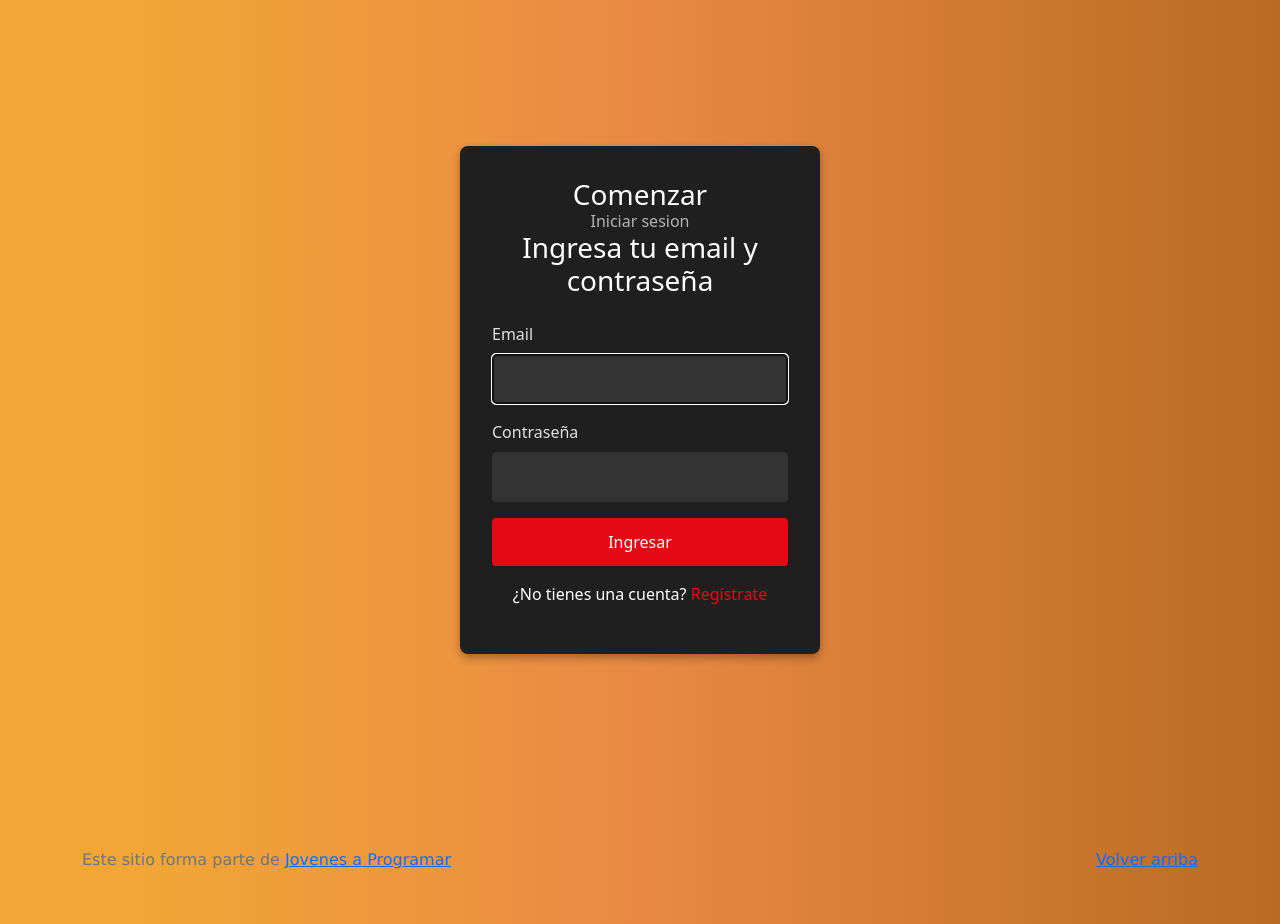
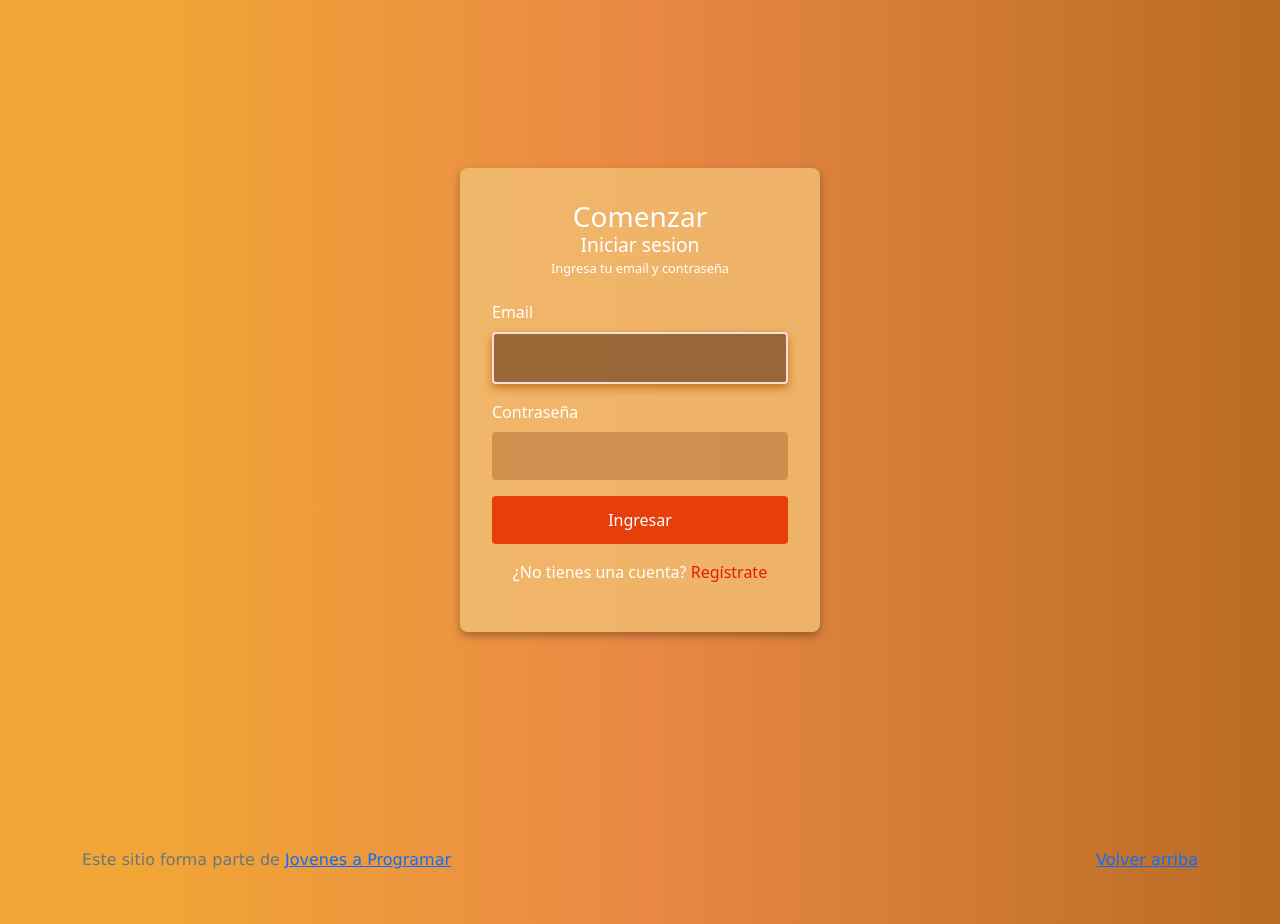
Before and after one commit to emiliars20/ProyectoFinal, a plain HTML site: page login.html in a window 1280 px wide. Drawn offline with Linux system fonts and the light colour scheme.

Commit message:
Cambios de color
Cambié el color de los formularios

```diff
--- a/css/styles.css
+++ b/css/styles.css
@@ -280,7 +280,7 @@ a.custom-card:hover {
 }
 
 .login-container {
-  background-color: #1f1f1f; /* Fondo del contenedor del formulario */
+  background-color: #f2bf73d0; /* Fondo del contenedor del formulario */
   padding: 2rem;
   border-radius: 8px;
   box-shadow: 0 4px 8px rgba(0, 0, 0, 0.3);
@@ -301,10 +301,17 @@ a.custom-card:hover {
 }
 
 .login-header h2 {
-  font-size: 1rem;
-  color: #b3b3b3; /* Color del subtítulo */
+  font-size: 1.2rem;
+  color: #fff; /* Color del subtítulo */
   margin: 0;
 }
+
+.login-container h3 {
+  font-size: 0.8rem;
+  color: #fff;
+  padding-top: 5px;
+}
+
 
 /* Form Styles */
 #logout {
@@ -324,22 +331,30 @@ form {
 
 label {
   margin-bottom: 0.5rem;
-  color: #e0e0e0; /* Color de las etiquetas */
+  color: #fff; /* Color de las etiquetas */
 }
 
 .login-input {
   font-size: 1rem;
-  border: 1px solid #333;
+  border: none;
   border-radius: 4px;
   padding: 0.75rem;
   margin-bottom: 1rem;
-  background-color: #333;
+  background-color: #8a3d1450;
   color: #fff;
 }
 
+.login-input:focus{
+  background-color: #3d19057e;
+  border: 2px solid #f8ded7;
+  box-shadow: 0 4px 8px rgba(197, 106, 21, 0.89);
+  outline: none;
+}
+
+
 .login-button {
   display: inline-block;
-  background-color: #e50914;
+  background-color: #e63f0c;
   color: #fff;
   border: none;
   border-radius: 4px;
@@ -352,7 +367,7 @@ label {
 }
 
 .login-button:hover {
-  background-color: #f40612;
+  background-color: #ff5420;
 }
 
 /* Footer Styles */
@@ -363,7 +378,7 @@ label {
 }
 
 .login-link {
-  color: #e50914;
+  color: #e61a0c;
   text-decoration: none;
 }
 
@@ -371,6 +386,7 @@ label {
   text-decoration: underline;
 }
 
-.login-container h3 {
-  color: white;
-}
+
+/* box-shadow: 0 4px 8px rgba(197, 106, 21, 0.89);
+border: 1px solid #eee8e2;
+*/
```
